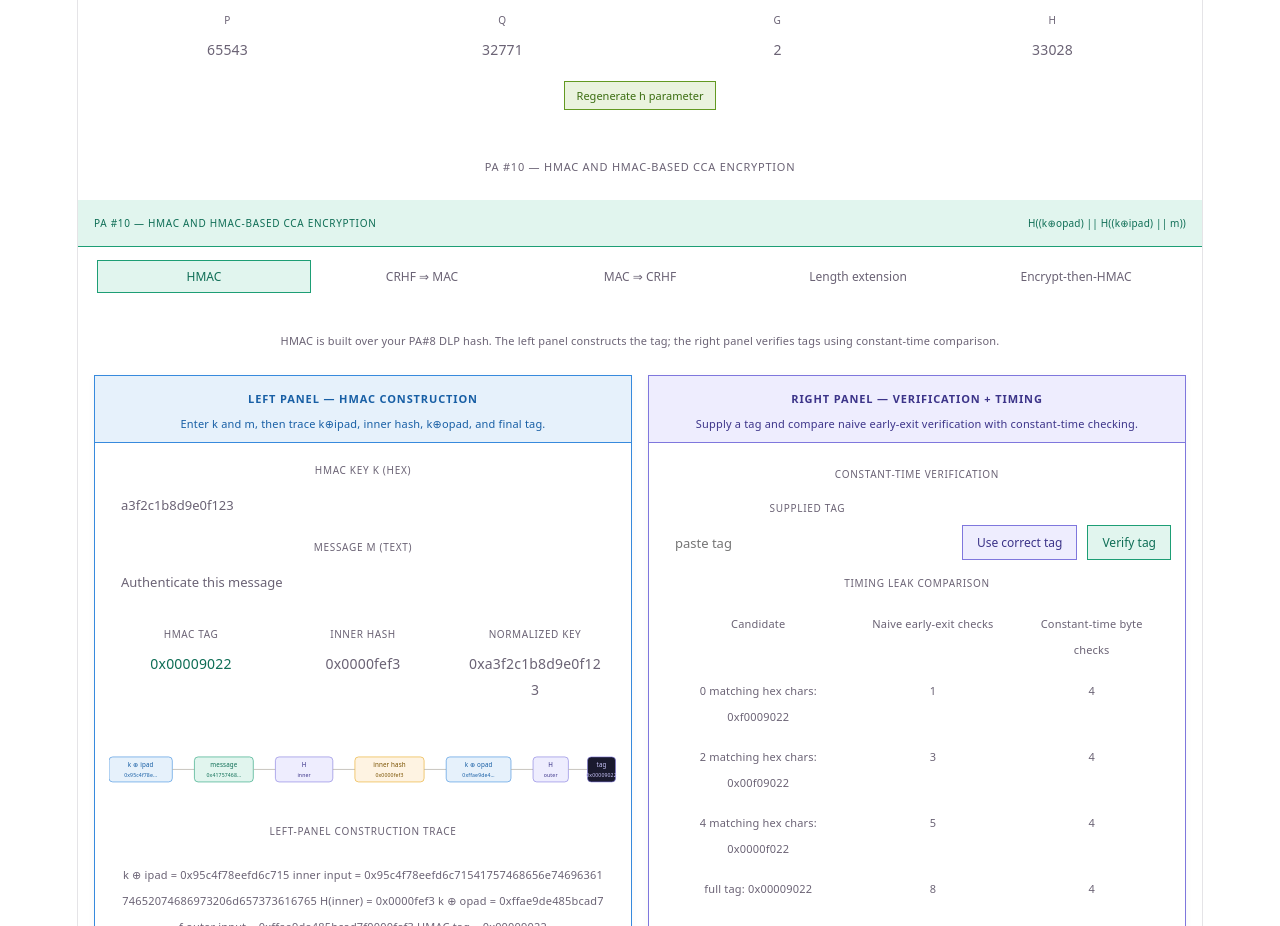
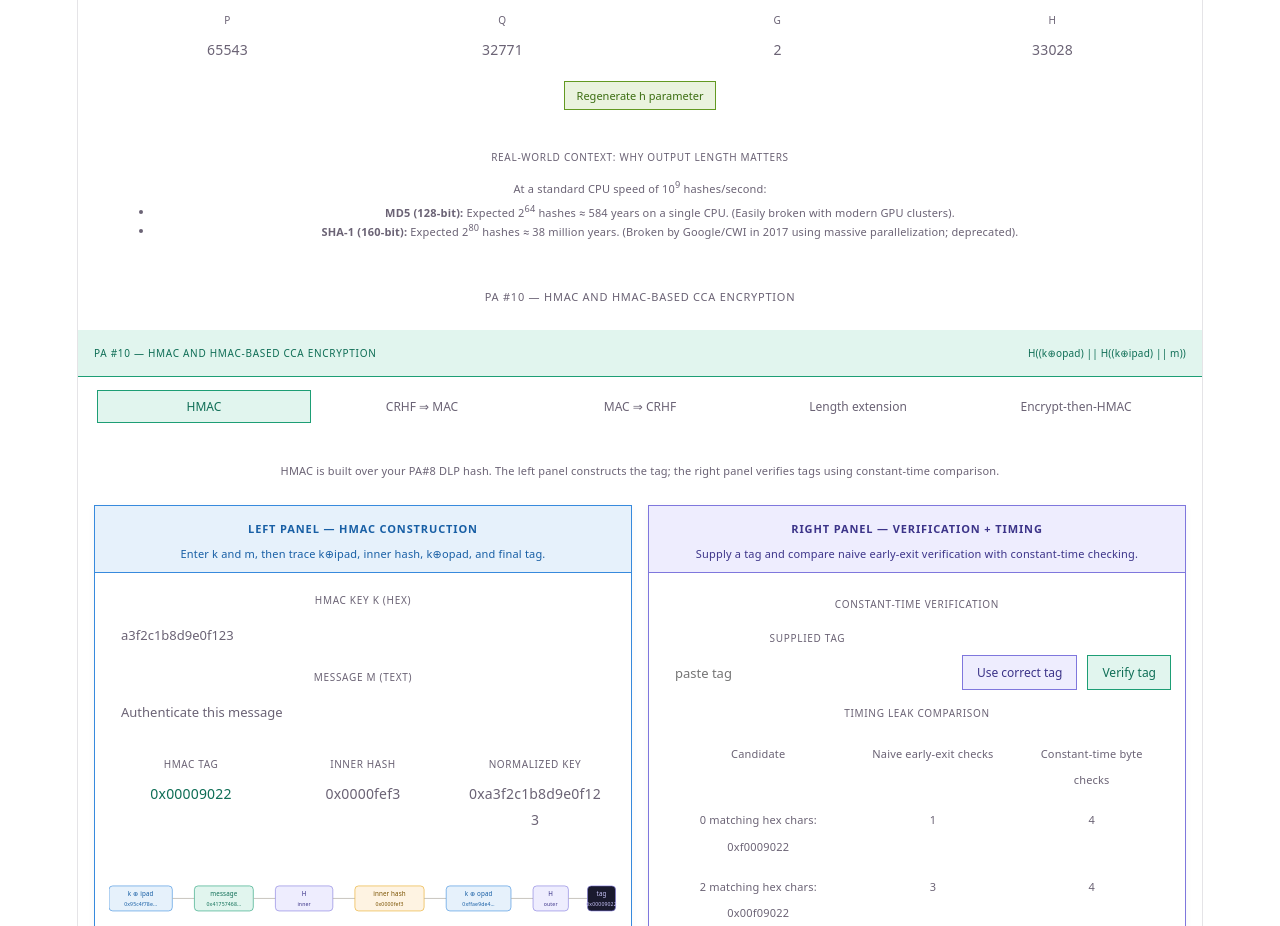
Before and after one commit to sachi-200/POIS-Project, a React (Vite) app in the folder my-app/: page / in a window 1280 px wide. Shown: the part 9660-10586 px from the top of the page. Built offline with nearby package versions, Linux system fonts and the light colour scheme.

Commit message:
added textblock in pa9

```diff
--- a/my-app/src/pa9/PA9Panel.jsx
+++ b/my-app/src/pa9/PA9Panel.jsx
@@ -500,6 +500,16 @@ export default function PA9Panel() {
             Regenerate h parameter
           </button>
         </div>
+        <div style={{ borderTop: "0.5px solid var(--color-border-tertiary)", marginTop: 16, paddingTop: 14 }}>
+          <SectionHeading>Real-World Context: Why Output Length Matters</SectionHeading>
+          <div style={{ fontSize: 11, color: "var(--color-text-secondary)", lineHeight: 1.6 }}>
+            <p>At a standard CPU speed of 10<sup>9</sup> hashes/second:</p>
+            <ul style={{ margin: "4px 0 0 20px" }}>
+              <li><strong>MD5 (128-bit):</strong> Expected 2<sup>64</sup> hashes ≈ 584 years on a single CPU. (Easily broken with modern GPU clusters).</li>
+              <li><strong>SHA-1 (160-bit):</strong> Expected 2<sup>80</sup> hashes ≈ 38 million years. (Broken by Google/CWI in 2017 using massive parallelization; deprecated).</li>
+            </ul>
+          </div>
+        </div>
       </div>
     </div>
   );
```
